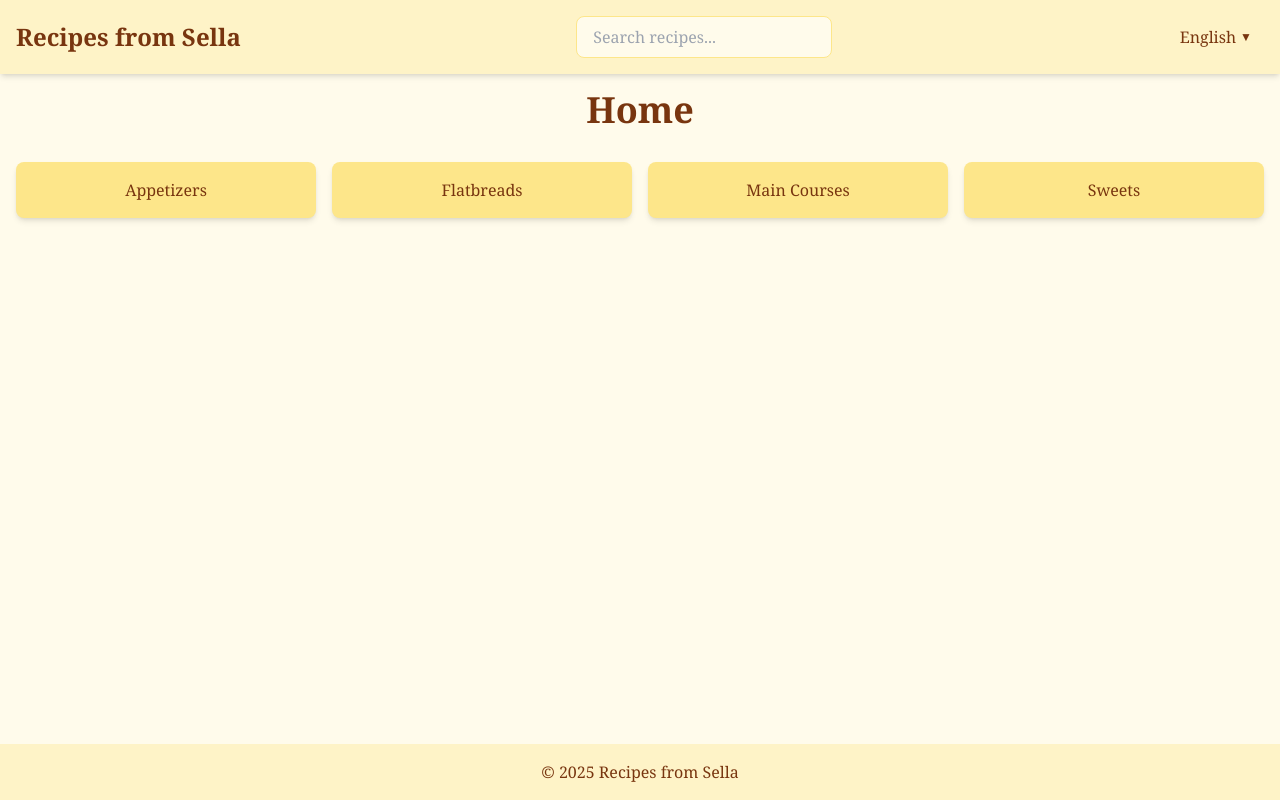
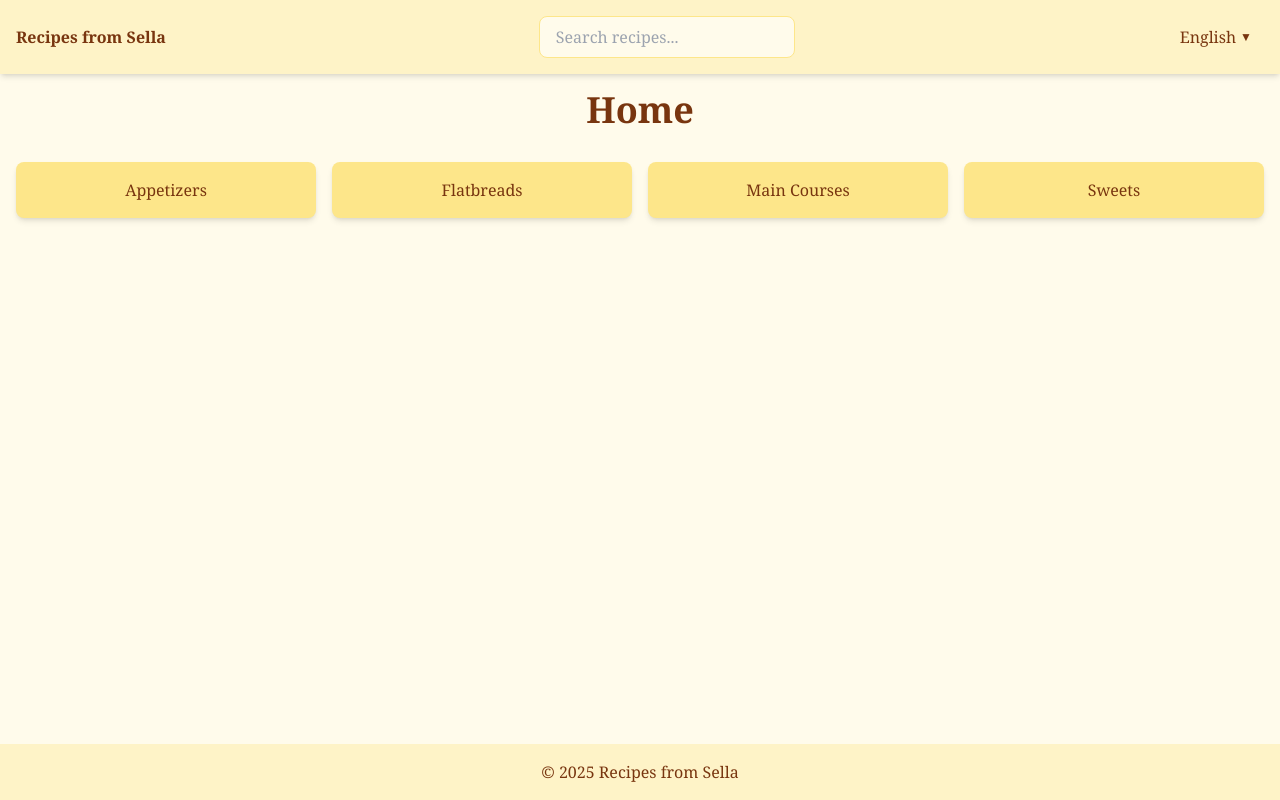
Before and after one commit to ricardo-devis-agullo/sella, a Next.js app: page /en in a window 1280 px wide. Built offline with nearby package versions, Linux system fonts and the light colour scheme; a web font is replaced by a local one.

Commit message:
stylized S

```diff
--- a/src/app/[locale]/layout.tsx
+++ b/src/app/[locale]/layout.tsx
@@ -46,8 +46,11 @@ export default async function RootLayout({
           <div className="min-h-screen bg-amber-50 text-amber-900 font-serif flex flex-col">
             <header className="bg-amber-100 p-4 shadow-md">
               <div className="container mx-auto flex justify-between items-center gap-4">
-                <Link href="/" className="text-2xl font-bold hidden sm:block">
-                  {t("title")}
+                <Link href="/" className="font-bold flex items-center">
+                  <span className="hidden sm:block">{t("title")}</span>
+                  <span className="sm:hidden w-8 h-8 bg-amber-700 text-amber-50 rounded-full flex items-center justify-center text-xl font-serif shadow-md">
+                    S
+                  </span>
                 </Link>
                 <div className="flex-1 sm:flex-initial">
                   <SearchBar recipes={recipes} locale={locale as string} />
```
